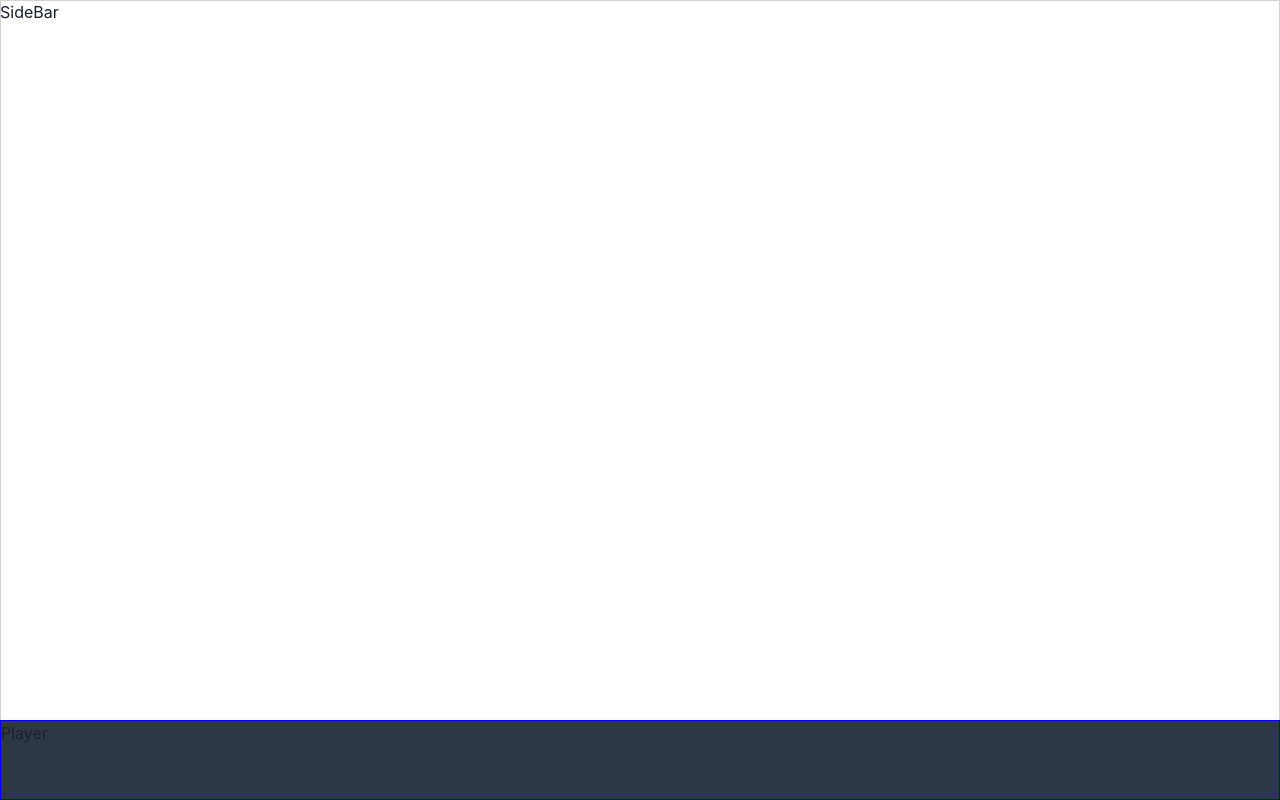
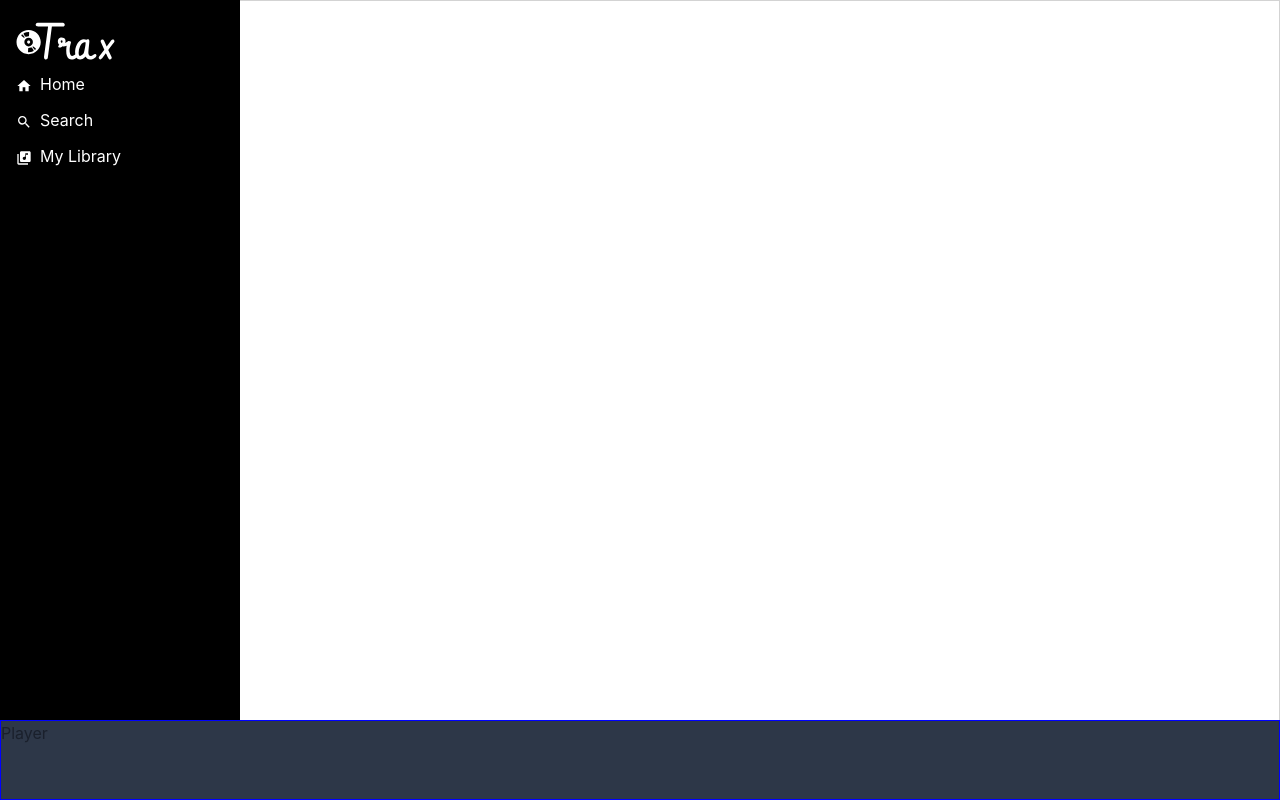
Before and after one commit to WWSDI/music-player, a Next.js app: page / in a window 1280 px wide. Built offline with nearby package versions, Linux system fonts and the light colour scheme.

Commit message:
add: music player logo

```diff
--- a/components/sideBar.tsx
+++ b/components/sideBar.tsx
@@ -1,10 +1,40 @@
-import { Box } from "@chakra-ui/layout";
+import { Box, List, ListIcon, ListItem } from "@chakra-ui/layout";
+import NextImage from "next/image";
+import { MdHome, MdLibraryMusic, MdSearch } from "react-icons/md";
+
+const navMenu = [
+  {
+    name: "Home",
+    icon: MdHome,
+    route: "/"
+  },
+  {
+    name: "Search",
+    icon: MdSearch,
+    route: "/search"
+  },
+  {
+    name: "My Library",
+    icon: MdLibraryMusic,
+    route:"/library"
+  },
+];
 
 export default function SideBar() {
   return (
-    <Box>
-      SideBar
-      <Box></Box>
+    <Box bg="black" color="white" width="100%" height="100%" padding="1rem">
+      <Box>
+        {/* All static files are stored in public folder, so that when you use "/" as base URL to refer to any files in the public folder */}
+        <NextImage src="/logo.svg" width={100} height={50} />
+      </Box>
+      <List spacing={3}>
+        {navMenu.map((item) => (
+          <ListItem>
+            <ListIcon as={item.icon} color='white.100'/>
+            {item.name}
+          </ListItem>
+        ))}
+      </List>
     </Box>
   );
 }
```
Also changed, not shown: public/logo.svg (added).
